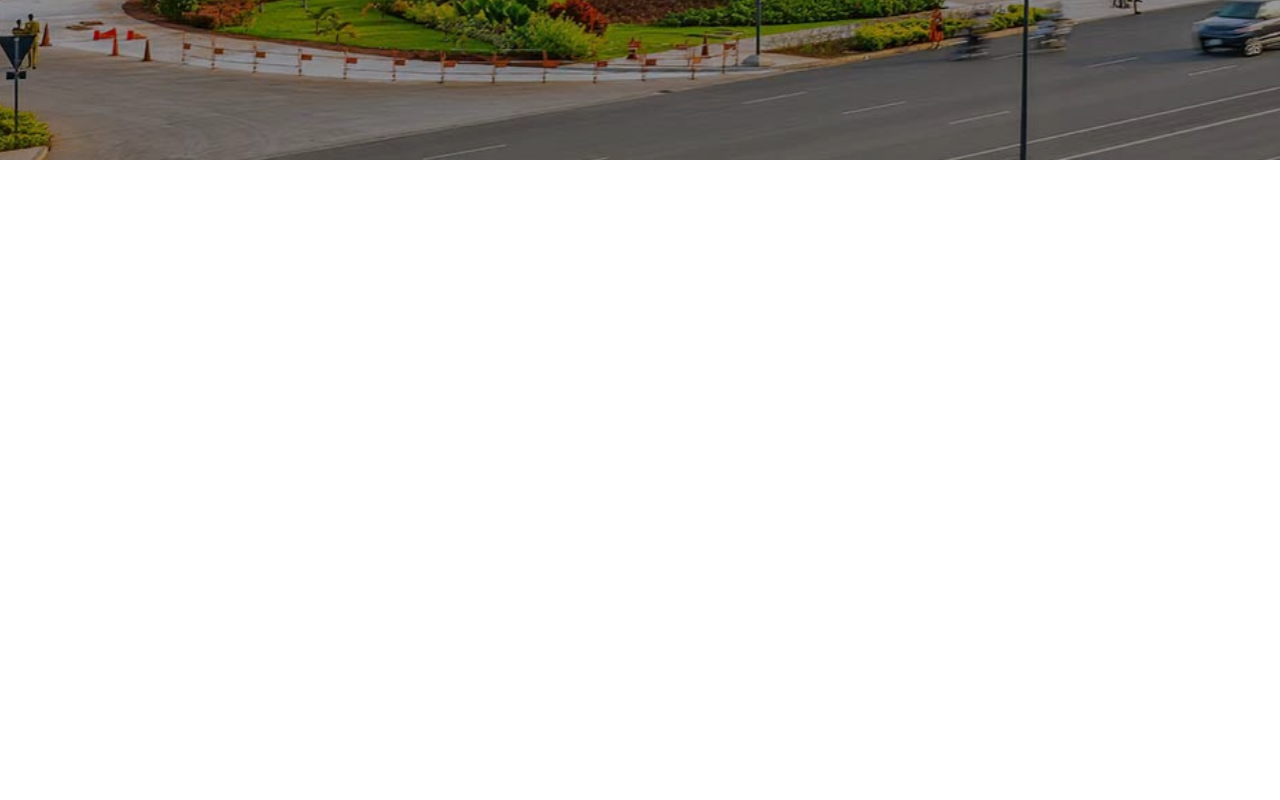
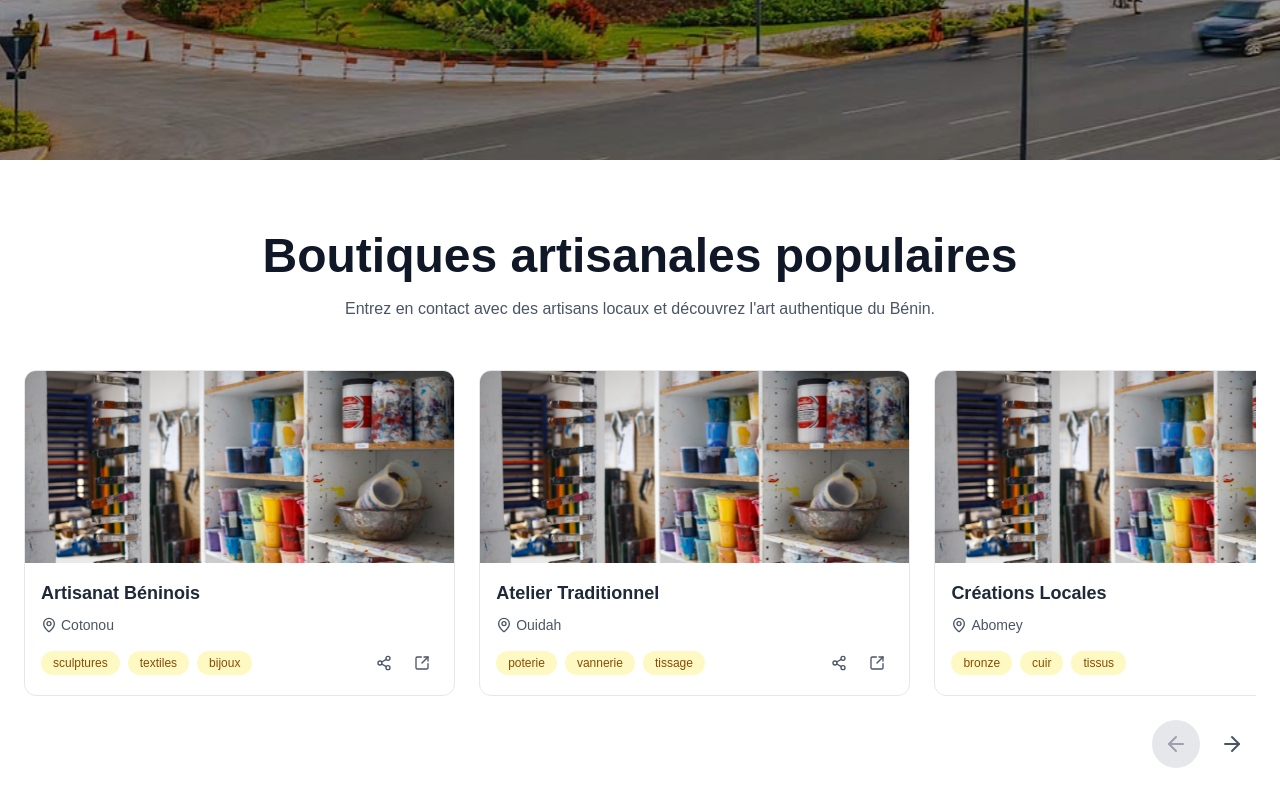
Before and after one commit to InesAbike/MVP-CodeTeam, a Next.js app: page / in a window 1280 px wide. Shown: the part 2242-3042 px from the top of the page. Before the commit the page ends 2442 px from the top, so only its background shows below. Built offline with nearby package versions, Linux system fonts and the light colour scheme.

Commit message:
feat: add ArtisanalShopSection and ArtisanalShopCard to landing page

```diff
--- /dev/null
+++ b/app/components/landing-page/ArtisanalShopCard.tsx
@@ -0,0 +1,62 @@
+import React from "react";
+import { MapPin, Share2, SquareArrowOutUpRight } from "lucide-react";
+import Image from "next/image";
+
+interface ArtisanalShopCardProps {
+  name: string;
+  location: string;
+  categories: string[];
+  imageSrc: string;
+}
+
+const ArtisanalShopCard = ({
+  name,
+  location,
+  categories,
+  imageSrc,
+}: ArtisanalShopCardProps) => {
+  return (
+    <div className="bg-white rounded-xl border border-gray-200 overflow-hidden">
+      <Image
+        src={imageSrc}
+        alt={`${name} - ${location}`}
+        width={500}
+        height={500}
+        className="w-full h-48 object-cover"
+      />
+
+      <div className="p-4">
+        <h3 className="text-lg font-bold text-gray-800 mb-2">{name}</h3>
+
+        <div className="flex items-center text-sm text-gray-600 mb-3">
+          <MapPin className="w-4 h-4 mr-1" />
+          <span>{location}</span>
+        </div>
+
+        <div className="flex items-center justify-between">
+          <div className="flex gap-2">
+            {categories.map((category, index) => (
+              <span
+                key={index}
+                className="px-3 py-1 bg-yellow-100 text-yellow-800 text-xs rounded-full font-medium"
+              >
+                {category}
+              </span>
+            ))}
+          </div>
+
+          <div className="flex items-center space-x-1.5">
+            <button className="p-2 hover:bg-gray-100 rounded-full transition-colors">
+              <Share2 className="w-4 h-4 text-gray-600" />
+            </button>
+            <button className="p-2 hover:bg-gray-100 rounded-full transition-colors">
+              <SquareArrowOutUpRight className="w-4 h-4 text-gray-600" />
+            </button>
+          </div>
+        </div>
+      </div>
+    </div>
+  );
+};
+
+export default ArtisanalShopCard;
--- /dev/null
+++ b/app/components/landing-page/ArtisanalShopSection.tsx
@@ -0,0 +1,144 @@
+"use client";
+import React, { useCallback, useEffect, useState } from "react";
+import ArtisanalShopCard from "./ArtisanalShopCard";
+import { ArrowLeft, ArrowRight } from "lucide-react";
+import useEmblaCarousel from "embla-carousel-react";
+
+const ArtisanalShopSection = () => {
+  const [emblaRef, emblaApi] = useEmblaCarousel({
+    align: "start",
+    loop: false,
+    skipSnaps: false,
+    dragFree: false,
+  });
+
+  const [prevBtnEnabled, setPrevBtnEnabled] = useState(false);
+  const [nextBtnEnabled, setNextBtnEnabled] = useState(false);
+
+  const scrollPrev = useCallback(
+    () => emblaApi && emblaApi.scrollPrev(),
+    [emblaApi]
+  );
+
+  const scrollNext = useCallback(
+    () => emblaApi && emblaApi.scrollNext(),
+    [emblaApi]
+  );
+
+  const onSelect = useCallback(() => {
+    if (!emblaApi) return;
+    setPrevBtnEnabled(emblaApi.canScrollPrev());
+    setNextBtnEnabled(emblaApi.canScrollNext());
+  }, [emblaApi]);
+
+  useEffect(() => {
+    if (!emblaApi) return;
+    onSelect();
+    emblaApi.on("select", onSelect);
+    emblaApi.on("reInit", onSelect);
+    return () => {
+      emblaApi.off("select", onSelect);
+      emblaApi.off("reInit", onSelect);
+    };
+  }, [emblaApi, onSelect]);
+
+  const artisanalShops = [
+    {
+      id: 1,
+      name: "Artisanat Béninois",
+      location: "Cotonou",
+      categories: ["sculptures", "textiles", "bijoux"],
+      imageSrc: "/images/artisanal-shop-img/weaver-shop.svg",
+    },
+    {
+      id: 2,
+      name: "Atelier Traditionnel",
+      location: "Ouidah",
+      categories: ["poterie", "vannerie", "tissage"],
+      imageSrc: "/images/artisanal-shop-img/weaver-shop.svg",
+    },
+    {
+      id: 3,
+      name: "Créations Locales",
+      location: "Abomey",
+      categories: ["bronze", "cuir", "tissus"],
+      imageSrc: "/images/artisanal-shop-img/weaver-shop.svg",
+    },
+    {
+      id: 4,
+      name: "Créations Locales",
+      location: "Abomey",
+      categories: ["bronze", "cuir", "tissus"],
+      imageSrc: "/images/artisanal-shop-img/weaver-shop.svg",
+    },
+    {
+      id: 5,
+      name: "Créations Locales",
+      location: "Abomey",
+      categories: ["bronze", "cuir", "tissus"],
+      imageSrc: "/images/artisanal-shop-img/weaver-shop.svg",
+    },
+  ];
+
+  return (
+    <section className="py-8 px-6">
+      <div className="max-w-7xl mx-auto">
+        <div className="text-center mb-12">
+          <h2 className="text-3xl md:text-4xl lg:text-5xl font-bold text-gray-900 mb-4">
+            Boutiques artisanales populaires
+          </h2>
+          <p className="text-gray-600 max-w-2xl mx-auto leading-relaxed">
+            Entrez en contact avec des artisans locaux et découvrez l'art
+            authentique du Bénin.
+          </p>
+        </div>
+
+        <div className="relative">
+          <div className="embla overflow-hidden" ref={emblaRef}>
+            <div className="embla__container flex gap-6">
+              {artisanalShops.map((shop) => (
+                <div key={shop.id} className="embla__slide flex-[0_0_35%]">
+                  <ArtisanalShopCard
+                    name={shop.name}
+                    location={shop.location}
+                    categories={shop.categories}
+                    imageSrc={shop.imageSrc}
+                  />
+                </div>
+              ))}
+            </div>
+          </div>
+
+          <div className="flex items-center justify-end mt-6">
+            <div className="flex items-center gap-2">
+              <button
+                onClick={scrollPrev}
+                disabled={!prevBtnEnabled}
+                className={`w-12 h-12 rounded-full flex items-center justify-center transition-all ${
+                  prevBtnEnabled
+                    ? "bg-white hover:bg-gray-50 text-gray-600"
+                    : "bg-gray-200 text-gray-400 cursor-not-allowed"
+                }`}
+              >
+                <ArrowLeft className="w-6 h-6" />
+              </button>
+              <button
+                onClick={scrollNext}
+                disabled={!nextBtnEnabled}
+                className={`w-12 h-12 rounded-full flex items-center justify-center transition-all ${
+                  nextBtnEnabled
+                    ? "bg-white hover:bg-gray-50 text-gray-600"
+                    : "bg-gray-200 text-gray-400 cursor-not-allowed"
+                }`}
+              >
+                <ArrowRight className="w-6 h-6" />
+              </button>
+            </div>
+          </div>
+        </div>
+      </div>
+    </section>
+  );
+};
+
+export default ArtisanalShopSection;
--- a/app/page.tsx
+++ b/app/page.tsx
@@ -2,6 +2,7 @@ import React from 'react'
 import HeroSection from '@/app/components/landing-page/HeroSection'
 import DecouverteSection from '@/app/components/landing-page/DecouverteSection'
 import TouristSiteSection from '@/app/components/landing-page/TouristSiteSection'
+import ArtisanalShopSection from '@/app/components/landing-page/ArtisanalShopSection'
 
 const LandingPage = () => {
   return (
@@ -9,6 +10,7 @@ const LandingPage = () => {
         <HeroSection />
         <TouristSiteSection />
         <DecouverteSection />
+        <ArtisanalShopSection />
     </div>
   )
 }
```
Also changed, not shown: public/images/artisanal-shop-img/weaver-shop.svg (added).
